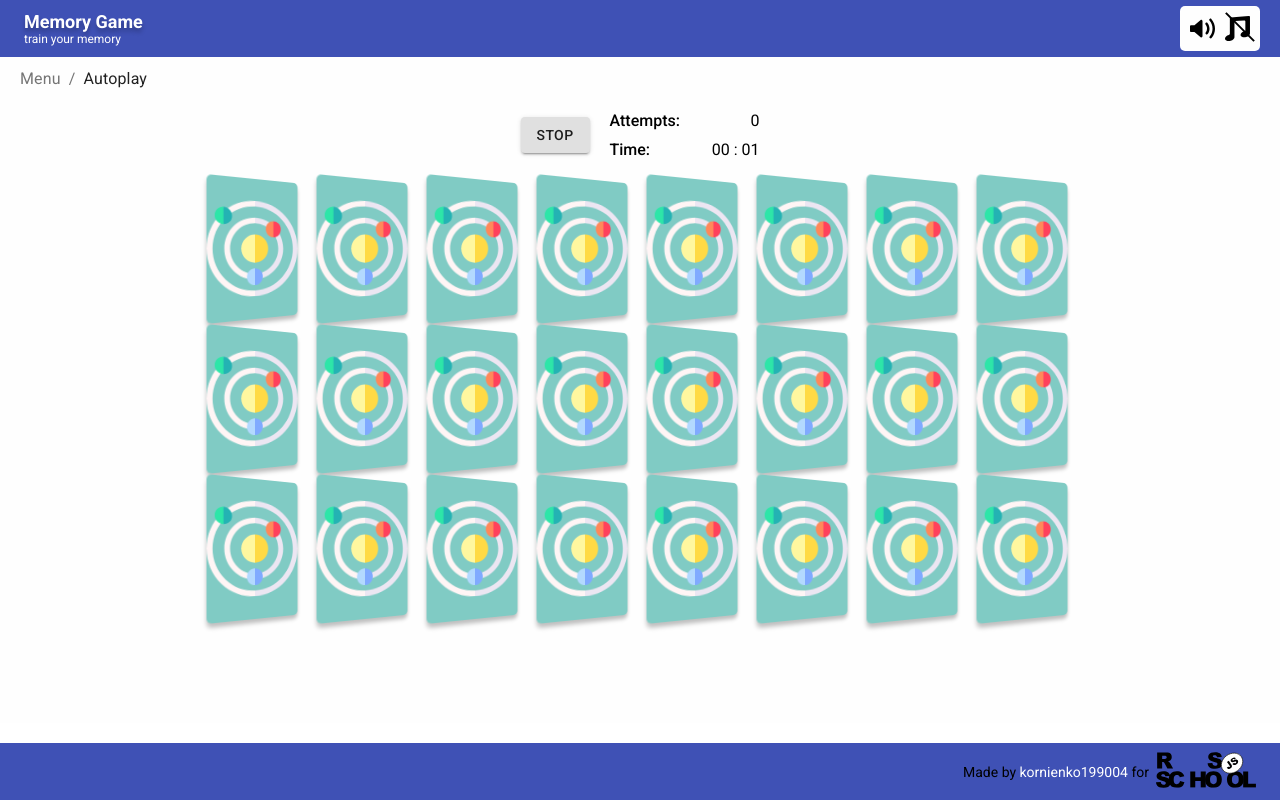
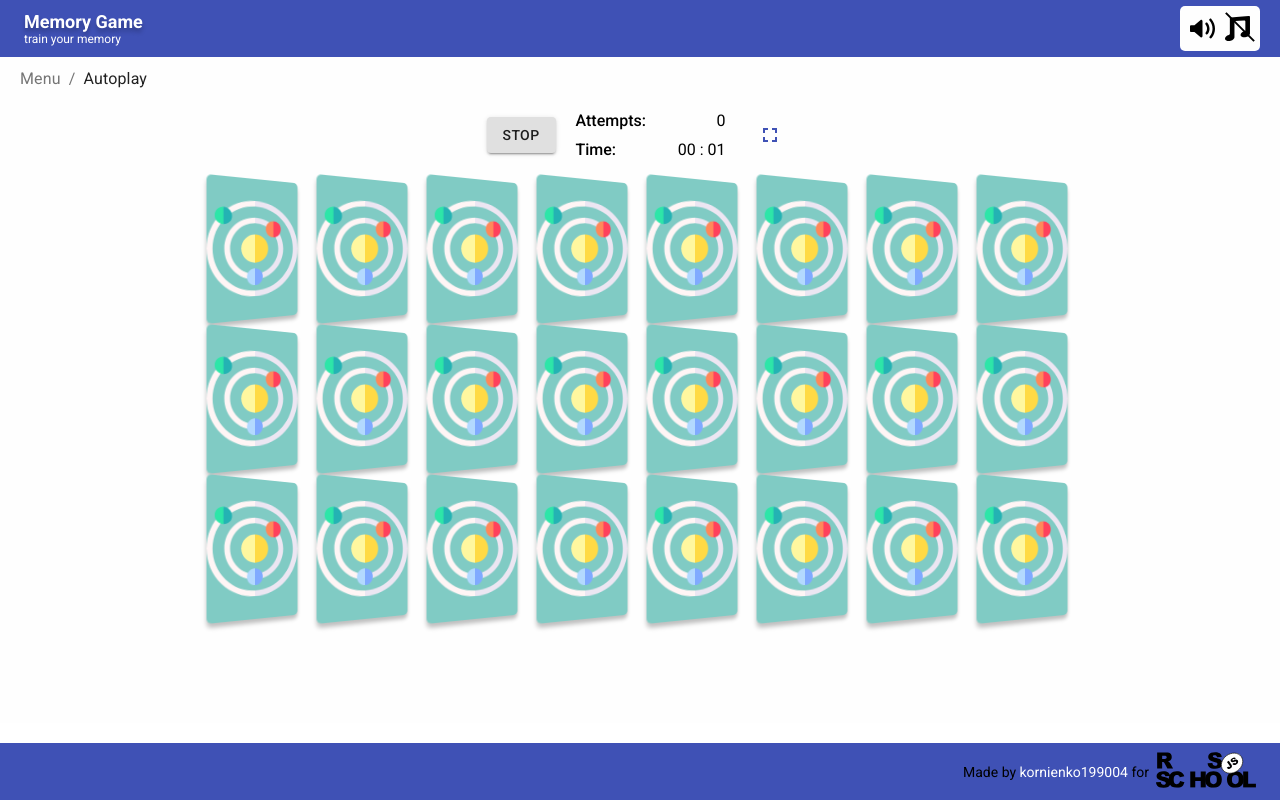
Before and after one commit to kornienko199004/react-game, a React (Create React App) app: page /autoplay in a window 1280 px wide. Built offline with nearby package versions, Linux system fonts and the light colour scheme.

Commit message:
feat: add fullscreen button

```diff
--- a/src/components/Game/Game.tsx
+++ b/src/components/Game/Game.tsx
@@ -10,7 +10,8 @@ import './game.scss';
 import flipCard from './assets/card_flip.mp3';
 // @ts-ignore
 import foundPair from './assets/cards_found.mp3';
-import { Button } from '@material-ui/core';
+import { Button, IconButton } from '@material-ui/core';
+import { Fullscreen, FullscreenExit } from '@material-ui/icons';
 
 interface IState {
   cards: ICard[];
@@ -22,7 +23,7 @@ interface IState {
   attempts: number;
   time: number;
   haveWin: boolean;
-  toFlipId: string;
+  fullScreen: boolean;
 }
 
 interface IProps extends RouteComponentProps {
@@ -77,7 +78,7 @@ class Game extends React.Component<IProps> {
       attempts,
       time,
       haveWin: false,
-      toFlipId: '',
+      fullScreen: false,
     };
 
     this.flipSound = new Audio(flipCard);
@@ -200,9 +201,11 @@ class Game extends React.Component<IProps> {
         cards: flippedCards,
         startTime: true,
       }, () => {
-        setTimeout(() => {
-          this.autoPlaying();
-        }, 1000);
+        if (this.props.autoPlay) {
+          setTimeout(() => {
+            this.autoPlaying();
+          }, 1000);
+        }
       });
     }, delay * 1000);
     this.tick();
@@ -282,12 +285,18 @@ class Game extends React.Component<IProps> {
     this.storageService.onWin(data);
   }
 
+  fullScreenToggle = () => {
+    this.setState({
+      fullScreen: !this.state.fullScreen,
+    });
+  }
+
   render() {
-    const { cards } = this.state;
+    const { cards, fullScreen } = this.state;
     const { autoPlay } = this.props;
 
     return (
-      <div className="game">
+      <div className={`game ${fullScreen ? 'game_fullscreen' : ''}`}>
         <div className="statistics">
           <div className="statistics__inner">
             <Button
@@ -304,6 +313,11 @@ class Game extends React.Component<IProps> {
             <div className="time-wrapper">
               <p className="time-wrapper__caption">Time:</p> <p className="time-wrapper__time">{formatTime(this.state.time)}</p>
             </div>
+          </div>
+          <div className="statistics__inner">
+            <IconButton color="primary" onClick={this.fullScreenToggle} component="span">
+              {fullScreen ? <FullscreenExit /> : <Fullscreen />}
+            </IconButton>
           </div>
         </div>
         <div className={`game-field game-field_${this.getFieldSize()}`}>
--- a/src/components/Game/game.scss
+++ b/src/components/Game/game.scss
@@ -3,13 +3,17 @@
   height: 100%;
 }
 
+.game_fullscreen {
+  position: absolute;
+  top: 0;
+  bottom: 0;
+  width: 100%;
+  background: #fff;
+}
+
 .game-field {
-  // position: absolute;
-  top: 50%;
   width: 100%;
   margin: 0 auto;
-  // display: flex;
-  // flex-wrap: wrap;
   display: grid;
   justify-content: center;
 }
@@ -79,8 +83,12 @@
   width: 100%;
 }
 
-.statistics__inner:first-child {
+.statistics__inner {
   margin-right: 20px;
+}
+
+.statistics__inner:last-child {
+  margin-right: 0;
 }
 
 .score-wrapper {
--- a/src/layouts/components/Main/main.scss
+++ b/src/layouts/components/Main/main.scss
@@ -152,6 +152,10 @@
     color: #fff;
   }
 
+  & .game_fullscreen {
+    background-color: #0d1117;
+  }
+
   & .feedback {
     color: #3c424a;
   }
```
